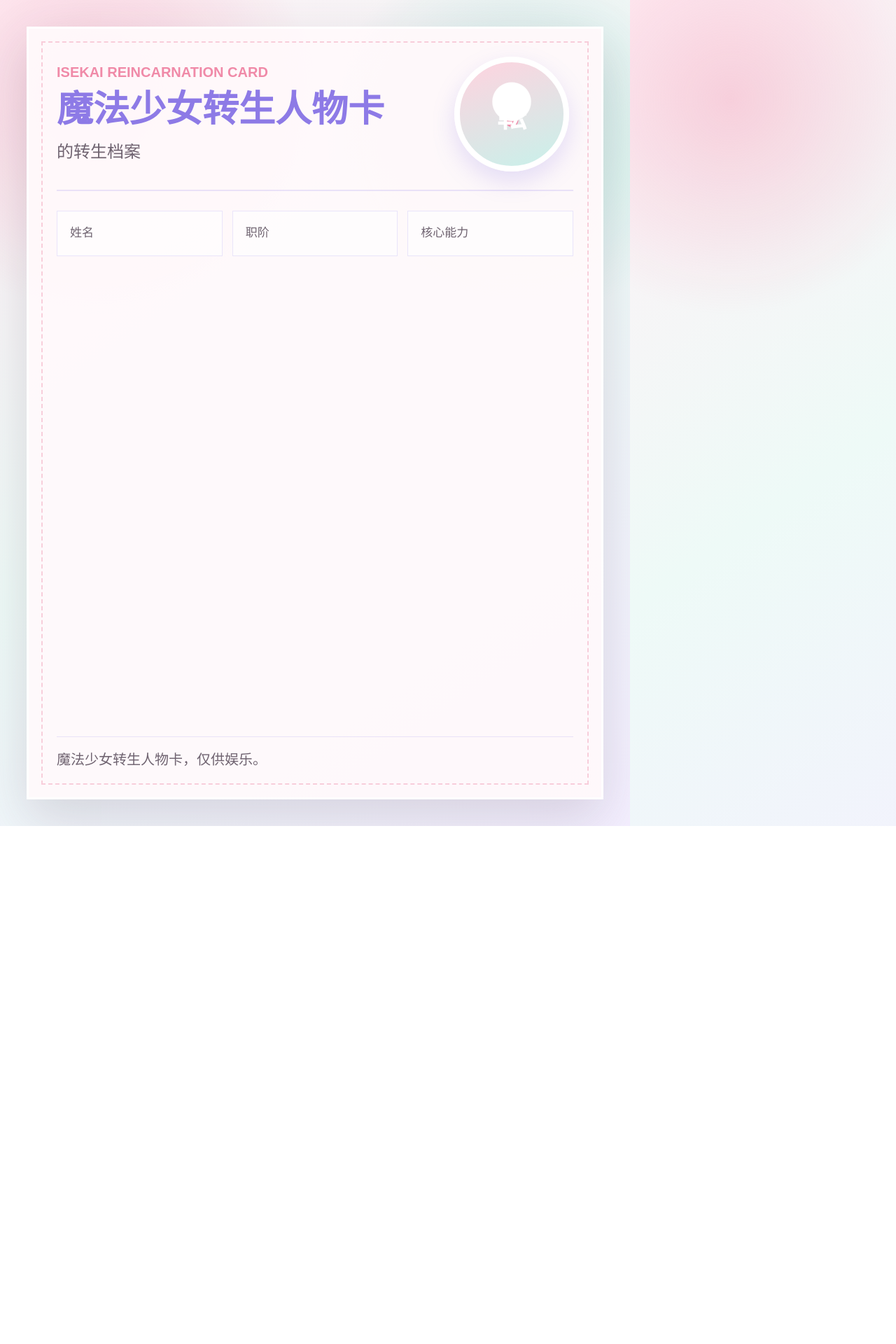
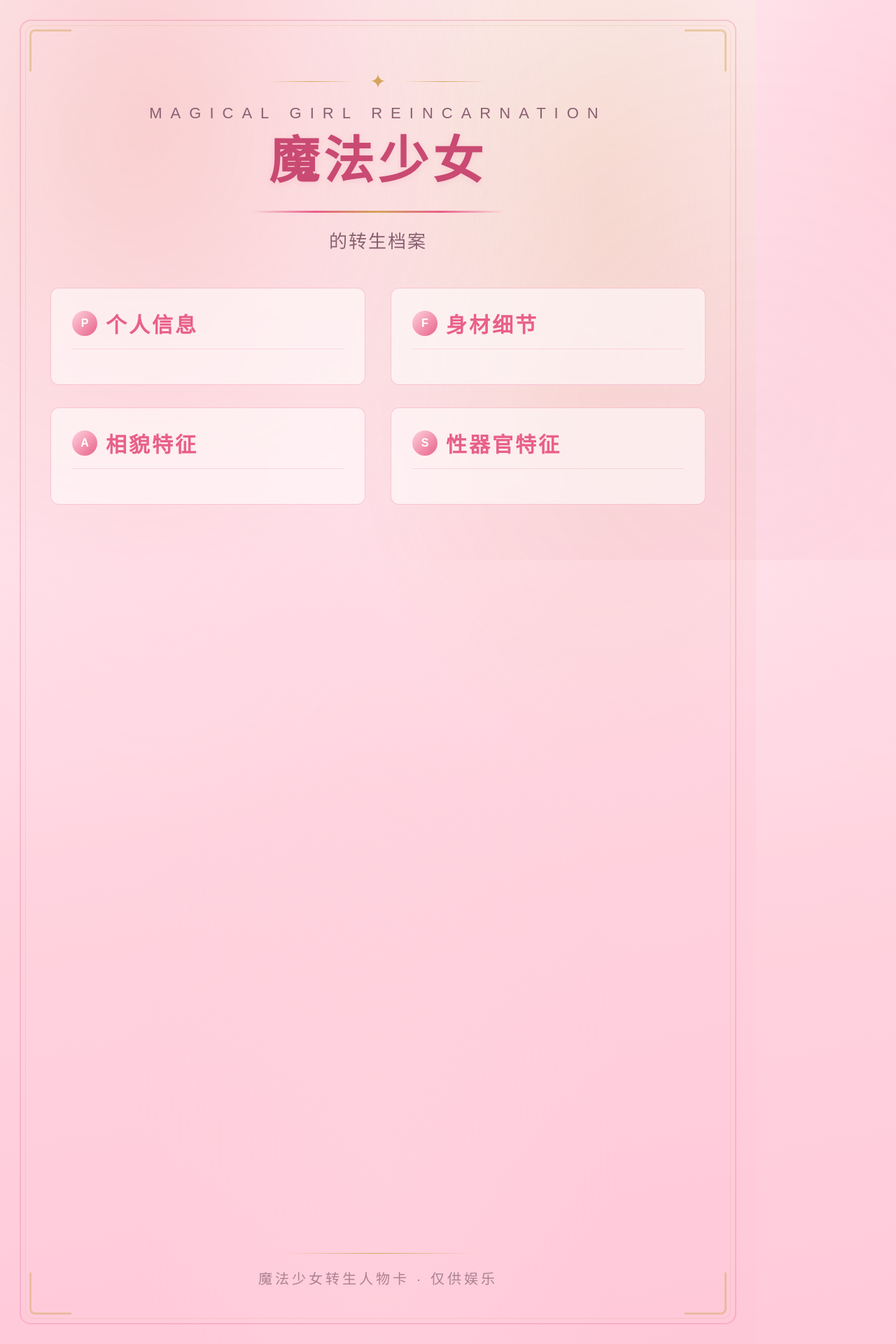
Before and after one commit to YuXya/astrbot_plugin_qq_MahouShoujo, a Python web app: template src/infrastructure/reporting/templates/default/card.html in a window 1280 px wide. Shown: the whole page at 70% size. Before the commit the page ends 1180 px from the top, so only its background shows below. Run offline with Jinja, Linux system fonts and the light colour scheme; the template is opened without the code that fills it, so the values that code supplies are empty.

Commit message:
优化html输出，创建阶段
优化html输出，创建阶段

```diff
--- a/src/infrastructure/reporting/templates/default/card.html
+++ b/src/infrastructure/reporting/templates/default/card.html
@@ -2,204 +2,357 @@
 <html lang="zh-CN">
 <head>
   <meta charset="utf-8">
-  <meta name="viewport" content="width=900, initial-scale=1.0">
+  <meta name="viewport" content="width=1080, initial-scale=1.0">
   <style>
     :root {
-      color-scheme: light;
-      --ink: #293241;
-      --muted: #6f6370;
-      --paper: #fff9fb;
-      --pink: #f08aa8;
-      --mint: #6cc5b8;
-      --violet: #8d7ae6;
+      --ink: #3d1f2e;
+      --muted: #8a6072;
+      --paper: #fff6f9;
+      --pink: #e8608a;
+      --pink-light: #ffd3df;
+      --pink-deep: #c94a73;
+      --gold: #d4a65a;
+      --gold-light: #f5e6c8;
+      --section-bg: rgba(255, 255, 255, 0.55);
+      --section-border: rgba(232, 96, 138, 0.3);
     }
 
-    * { box-sizing: border-box; }
+    * { box-sizing: border-box; margin: 0; padding: 0; }
 
-    html,
-    body {
-      margin: 0;
-      width: 900px;
-      min-width: 900px;
-      max-width: 900px;
+    html, body {
+      width: 1080px;
+      min-width: 1080px;
+      max-width: 1080px;
+      min-height: 1920px;
       overflow-x: hidden;
     }
 
     body {
-      min-height: 1180px;
       font-family: "Microsoft YaHei", "PingFang SC", "Noto Sans SC", sans-serif;
+      color: var(--ink);
       background:
-        radial-gradient(circle at 16% 12%, rgba(240, 138, 168, 0.34), transparent 24%),
-        radial-gradient(circle at 82% 16%, rgba(108, 197, 184, 0.32), transparent 22%),
-        linear-gradient(145deg, #fff0f6 0%, #eefaf7 48%, #f4efff 100%);
-      color: var(--ink);
-      padding: 38px;
+        radial-gradient(ellipse at 20% 8%, rgba(255, 211, 223, 0.9), transparent 40%),
+        radial-gradient(ellipse at 80% 15%, rgba(212, 166, 90, 0.2), transparent 35%),
+        radial-gradient(ellipse at 50% 85%, rgba(255, 211, 223, 0.6), transparent 45%),
+        linear-gradient(170deg, #fff0f5 0%, #ffe8ef 30%, #ffd3df 60%, #ffc8d9 100%);
+      padding: 0;
+      display: flex;
+      flex-direction: column;
+      align-items: center;
+    }
+
+    /* ── 装饰背景层 ── */
+    body::before {
+      content: "";
+      position: fixed;
+      inset: 0;
+      background:
+        radial-gradient(circle at 15% 25%, rgba(212, 166, 90, 0.12) 0%, transparent 50%),
+        radial-gradient(circle at 85% 75%, rgba(232, 96, 138, 0.08) 0%, transparent 50%);
+      pointer-events: none;
+      z-index: 0;
     }
 
     .card {
-      min-height: 1104px;
-      background: rgba(255, 249, 251, 0.96);
-      border: 3px solid rgba(255, 255, 255, 0.95);
-      box-shadow: 0 28px 70px rgba(84, 61, 88, 0.18);
-      padding: 40px;
       position: relative;
-      overflow: hidden;
+      width: 1080px;
+      min-height: 1920px;
+      padding: 60px 72px;
+      z-index: 1;
       display: flex;
       flex-direction: column;
     }
 
+    /* ── 外边框装饰 ── */
     .card::before {
       content: "";
       position: absolute;
-      inset: 18px;
-      border: 2px dashed rgba(240, 138, 168, 0.38);
+      inset: 28px;
+      border: 2px solid rgba(232, 96, 138, 0.25);
+      border-radius: 16px;
+      pointer-events: none;
+    }
+    .card::after {
+      content: "";
+      position: absolute;
+      inset: 36px;
+      border: 1px solid rgba(212, 166, 90, 0.2);
+      border-radius: 12px;
       pointer-events: none;
     }
 
-    .header {
+    /* ── 角落装饰 ── */
+    .corner {
+      position: absolute;
+      width: 60px;
+      height: 60px;
+      border-color: var(--gold);
+      border-style: solid;
+      opacity: 0.45;
+      z-index: 2;
+    }
+    .corner.tl { top: 42px; left: 42px; border-width: 3px 0 0 3px; border-radius: 8px 0 0 0; }
+    .corner.tr { top: 42px; right: 42px; border-width: 3px 3px 0 0; border-radius: 0 8px 0 0; }
+    .corner.bl { bottom: 42px; left: 42px; border-width: 0 0 3px 3px; border-radius: 0 0 0 8px; }
+    .corner.br { bottom: 42px; right: 42px; border-width: 0 3px 3px 0; border-radius: 0 0 8px 0; }
+
+    /* ── 标题区 ── */
+    .title-area {
+      text-align: center;
+      padding: 40px 0 50px;
       position: relative;
-      display: grid;
-      grid-template-columns: 1fr 170px;
-      gap: 24px;
-      align-items: center;
-      padding-bottom: 26px;
-      border-bottom: 2px solid rgba(141, 122, 230, 0.18);
     }
 
-    .eyebrow {
-      font-size: 20px;
-      color: var(--pink);
-      font-weight: 800;
-      letter-spacing: 0;
+    .title-deco {
+      display: flex;
+      align-items: center;
+      justify-content: center;
+      gap: 24px;
+      margin-bottom: 16px;
+    }
+
+    .title-deco .line {
+      width: 120px;
+      height: 1px;
+      background: linear-gradient(90deg, transparent, var(--gold), transparent);
+    }
+
+    .title-deco .star {
+      font-size: 28px;
+      color: var(--gold);
+    }
+
+    .title-eyebrow {
+      font-size: 22px;
+      letter-spacing: 12px;
+      color: var(--muted);
+      font-weight: 400;
       margin-bottom: 12px;
+      text-transform: uppercase;
     }
 
     h1 {
-      margin: 0;
-      font-size: 52px;
-      line-height: 1.12;
-      letter-spacing: 0;
-      color: var(--violet);
+      font-size: 72px;
+      font-weight: 900;
+      color: var(--pink-deep);
+      letter-spacing: 6px;
+      line-height: 1.2;
+      text-shadow: 0 2px 8px rgba(232, 96, 138, 0.15);
     }
 
-    .subtitle {
-      margin-top: 14px;
-      font-size: 24px;
-      line-height: 1.42;
-      color: var(--muted);
+    .title-divider {
+      width: 360px;
+      height: 3px;
+      margin: 28px auto 0;
+      background: linear-gradient(90deg, transparent, var(--pink), var(--gold), var(--pink), transparent);
+      border-radius: 2px;
     }
 
-    .avatar {
-      width: 164px;
-      height: 164px;
-      display: grid;
-      place-items: center;
-      border-radius: 50%;
-      background:
-        radial-gradient(circle at 50% 38%, #fff 0 23%, transparent 24%),
-        radial-gradient(circle at 38% 42%, #293241 0 3%, transparent 4%),
-        radial-gradient(circle at 62% 42%, #293241 0 3%, transparent 4%),
-        radial-gradient(circle at 50% 56%, #f08aa8 0 8%, transparent 9%),
-        linear-gradient(160deg, #ffd3df, #c8f1ea);
-      border: 8px solid #fff;
-      box-shadow: 0 14px 32px rgba(141, 122, 230, 0.22);
-      color: #fff;
-      font-size: 42px;
-      font-weight: 900;
-      overflow: hidden;
+    .player-name-line {
+      margin-top: 20px;
+      font-size: 26px;
+      color: var(--muted);
+      font-weight: 400;
+      letter-spacing: 2px;
     }
 
-    .identity {
+    /* ── 双列内容区 ── */
+    .columns {
       display: grid;
-      grid-template-columns: repeat(3, 1fr);
-      gap: 14px;
-      margin-top: 28px;
+      grid-template-columns: 1fr 1fr;
+      gap: 36px;
+      flex: 1;
     }
 
-    .id-item, .section, .stat, .like {
-      border: 1px solid rgba(141, 122, 230, 0.18);
-      background: rgba(255, 255, 255, 0.62);
+    .column {
+      display: flex;
+      flex-direction: column;
+      gap: 32px;
     }
 
-    .id-item { padding: 16px 18px; }
-
-    .label {
-      font-size: 17px;
-      color: var(--muted);
-      margin-bottom: 6px;
+    /* ── 分组区块 ── */
+    .section {
+      background: var(--section-bg);
+      border: 1px solid var(--section-border);
+      border-radius: 12px;
+      padding: 28px 30px;
+      backdrop-filter: blur(4px);
     }
 
-    .value {
-      font-size: 24px;
-      line-height: 1.25;
-      color: var(--ink);
-      font-weight: 800;
+    .section-header {
+      display: flex;
+      align-items: center;
+      gap: 12px;
+      margin-bottom: 22px;
+      padding-bottom: 14px;
+      border-bottom: 1px solid rgba(232, 96, 138, 0.18);
     }
 
-    .section {
-      margin-top: 20px;
-      padding: 22px 24px;
+    .section-icon {
+      width: 36px;
+      height: 36px;
+      border-radius: 50%;
+      background: linear-gradient(135deg, var(--pink-light), var(--pink));
+      display: flex;
+      align-items: center;
+      justify-content: center;
+      font-size: 16px;
+      color: #fff;
+      font-weight: 700;
+      flex-shrink: 0;
     }
 
     .section-title {
-      font-size: 21px;
+      font-size: 30px;
+      font-weight: 800;
       color: var(--pink);
-      font-weight: 900;
-      margin-bottom: 10px;
+      letter-spacing: 3px;
     }
 
-    .section-text {
-      font-size: 25px;
-      line-height: 1.52;
-      color: #2f3445;
+    /* ── 信息行 ── */
+    .info-row {
+      display: flex;
+      align-items: baseline;
+      padding: 10px 0;
+      border-bottom: 1px dashed rgba(232, 96, 138, 0.1);
     }
 
-    .footer {
-      margin-top: auto;
-      padding-top: 18px;
-      border-top: 1px solid rgba(141, 122, 230, 0.18);
+    .info-row:last-child {
+      border-bottom: none;
+      padding-bottom: 0;
+    }
+
+    .info-label {
+      flex-shrink: 0;
+      width: 140px;
+      font-size: 22px;
       color: var(--muted);
+      font-weight: 500;
+    }
+
+    .info-value {
+      font-size: 24px;
+      color: var(--ink);
+      font-weight: 700;
+      line-height: 1.5;
+    }
+
+    /* ── 页脚 ── */
+    .footer-area {
+      text-align: center;
+      padding: 40px 0 20px;
+      position: relative;
+    }
+
+    .footer-divider {
+      width: 280px;
+      height: 1px;
+      margin: 0 auto 20px;
+      background: linear-gradient(90deg, transparent, var(--gold), transparent);
+    }
+
+    .footer-text {
       font-size: 20px;
-      line-height: 1.42;
+      color: var(--muted);
+      letter-spacing: 4px;
+      opacity: 0.7;
     }
   </style>
 </head>
 <body>
   <main class="card">
-    <section class="header">
-      <div>
-        <div class="eyebrow">ISEKAI REINCARNATION CARD</div>
-        <h1>魔法少女转生人物卡</h1>
-        <div class="subtitle">{{ card.target_name }} 的转生档案</div>
+    <div class="corner tl"></div>
+    <div class="corner tr"></div>
+    <div class="corner bl"></div>
+    <div class="corner br"></div>
+
+    <!-- 标题 -->
+    <div class="title-area">
+      <div class="title-deco">
+        <span class="line"></span>
+        <span class="star">✦</span>
+        <span class="line"></span>
       </div>
-      <div class="avatar">
-        転
+      <div class="title-eyebrow">MAGICAL GIRL REINCARNATION</div>
+      <h1>魔法少女
+        {%- for item in card.info if item.path == '/主角/个人信息/魔法少女名' -%}
+          {{ item.description }}
+        {%- endfor -%}
+      </h1>
+      <div class="title-divider"></div>
+      <div class="player-name-line">{{ card.target_name }} 的转生档案</div>
+    </div>
+
+    <!-- 双列信息区 -->
+    <div class="columns">
+      <!-- 左列 -->
+      <div class="column">
+        <!-- 个人信息 -->
+        <div class="section">
+          <div class="section-header">
+            <div class="section-icon">P</div>
+            <div class="section-title">个人信息</div>
+          </div>
+          {% for item in card.info if item.path.startswith('/主角/个人信息/') and item.path != '/主角/个人信息/魔法少女名' %}
+          <div class="info-row">
+            <div class="info-label">{{ item.field }}</div>
+            <div class="info-value">{{ item.description }}</div>
+          </div>
+          {% endfor %}
+        </div>
+
+        <!-- 相貌特征 -->
+        <div class="section">
+          <div class="section-header">
+            <div class="section-icon">A</div>
+            <div class="section-title">相貌特征</div>
+          </div>
+          {% for item in card.info if item.path.startswith('/主角/相貌特征/') %}
+          <div class="info-row">
+            <div class="info-label">{{ item.field }}</div>
+            <div class="info-value">{{ item.description }}</div>
+          </div>
+          {% endfor %}
+        </div>
       </div>
-    </section>
 
-    <section class="identity">
-      <div class="id-item">
-        <div class="label">姓名</div>
-        <div class="value">{{ card.target_name }}</div>
+      <!-- 右列 -->
+      <div class="column">
+        <!-- 身材细节 -->
+        <div class="section">
+          <div class="section-header">
+            <div class="section-icon">F</div>
+            <div class="section-title">身材细节</div>
+          </div>
+          {% for item in card.info if item.path.startswith('/主角/身材细节/') %}
+          <div class="info-row">
+            <div class="info-label">{{ item.field }}</div>
+            <div class="info-value">{{ item.description }}</div>
+          </div>
+          {% endfor %}
+        </div>
+
+        <!-- 性器官特征 -->
+        <div class="section">
+          <div class="section-header">
+            <div class="section-icon">S</div>
+            <div class="section-title">性器官特征</div>
+          </div>
+          {% for item in card.info if item.path.startswith('/主角/性器官特征/') %}
+          <div class="info-row">
+            <div class="info-label">{{ item.field }}</div>
+            <div class="info-value">{{ item.description }}</div>
+          </div>
+          {% endfor %}
+        </div>
       </div>
-      <div class="id-item">
-        <div class="label">职阶</div>
-        <div class="value">{{ card.class_name }}</div>
-      </div>
-      <div class="id-item">
-        <div class="label">核心能力</div>
-        <div class="value">{{ card.talent }}</div>
-      </div>
-    </section>
+    </div>
 
-    {% for item in card.info %}
-    <section class="section">
-      <div class="section-title">{{ item.field }}</div>
-      <div class="section-text">{{ item.description }}</div>
-    </section>
-    {% endfor %}
-
-    <footer class="footer">魔法少女转生人物卡，仅供娱乐。</footer>
+    <!-- 页脚 -->
+    <div class="footer-area">
+      <div class="footer-divider"></div>
+      <div class="footer-text">魔法少女转生人物卡 · 仅供娱乐</div>
+    </div>
   </main>
 </body>
 </html>
```
